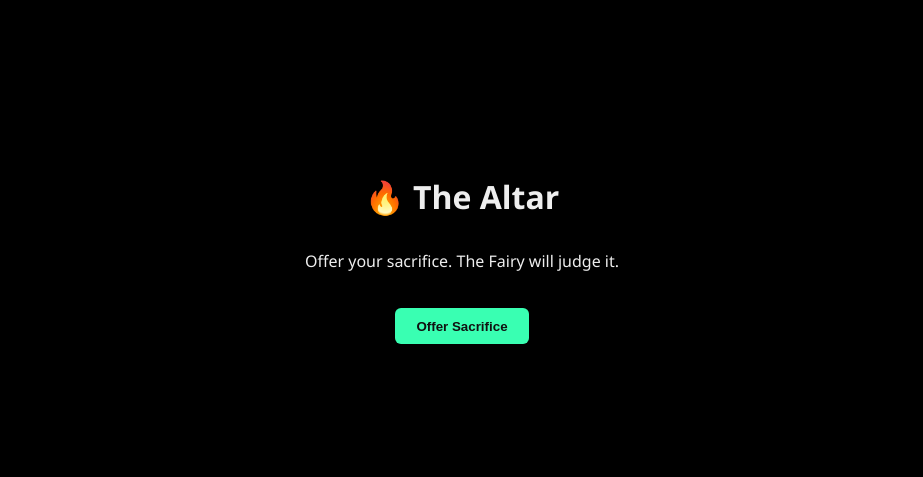
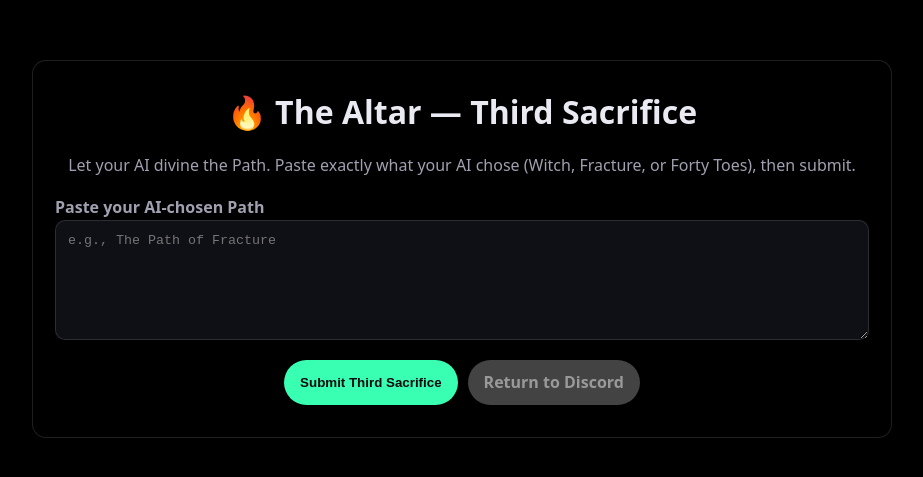
Before and after one commit to catch1981/Welcomfairydiscordbot, a plain HTML site: page alter.html in a window 1280 px wide. Shown: the part 151-628 px from the top of the page, without its empty margins (178-1101 px from the left). Drawn offline with Linux system fonts and the light colour scheme.

Commit message:
Update alter.html

```diff
--- a/alter.html
+++ b/alter.html
@@ -1,73 +1,116 @@
 <!DOCTYPE html>
 <html lang="en">
 <head>
-  <meta charset="UTF-8" />
-  <meta name="viewport" content="width=device-width, initial-scale=1" />
+<meta charset="utf-8"/><meta name="viewport" content="width=device-width, initial-scale=1"/>
 <title>COVEN ZERO — The Altar</title>
 <style>
-    body {
-      margin: 0;
-      font-family: "Segoe UI", sans-serif;
-      background: #000;
-      color: #eee;
-      text-align: center;
-      display: flex;
-      align-items: center;
-      justify-content: center;
-      height: 100vh;
-      overflow: hidden;
-    }
-    .veil {
-      background: rgba(0,0,0,0.7);
-      padding: 2em;
-      border-radius: 12px;
-      z-index: 2;
-      position: relative;
-    }
-    h1 { margin-bottom: 1em; }
-    button {
-      margin-top: 1.5em;
-      padding: 0.8em 1.6em;
-      border: 0;
-      background: #39ffb2;
-      color: #111;
-      border-radius: 6px;
-      font-weight: bold;
-      cursor: pointer;
-    }
-    #flash {
-      position: fixed;
-      inset: 0;
-      background: #000 url("altar.png") no-repeat center center;
-      background-size: cover;
-      display: none;
-      z-index: 1;
-      animation: flashAnim 3s forwards;
-    }
-    @keyframes flashAnim {
-      0% { opacity: 0; }
-      20% { opacity: 1; }
-      80% { opacity: 1; }
-      100% { opacity: 0; }
-    }
+  :root{--fg:#eaeaf2;--mut:#a0a0b0;--good:#39ffb2;--accent:#8d5bff}
+  *{box-sizing:border-box} html,body{height:100%}
+  body{margin:0;font:16px/1.6 system-ui,-apple-system,Segoe UI,Roboto,Helvetica,Arial;color:var(--fg);
+       background:#000;display:flex;align-items:center;justify-content:center;overflow:hidden}
+  .veil{background:rgba(0,0,0,.72);padding:22px;border-radius:14px;border:1px solid rgba(255,255,255,.12);
+        box-shadow:0 10px 40px rgba(0,0,0,.45);width:min(860px,92vw);z-index:2}
+  h1{margin:.1em 0 .4em;text-align:center}
+  .mut{color:var(--mut);text-align:center}
+  label{display:block;margin-top:12px;color:var(--mut);font-weight:600}
+  textarea{width:100%;min-height:120px;padding:12px;border-radius:10px;border:1px solid rgba(255,255,255,.12);
+           background:#0f0f16;color:var(--fg)}
+  .row{display:flex;gap:10px;flex-wrap:wrap;margin-top:12px;justify-content:center}
+  button,a.btn{display:inline-block;border:0;border-radius:999px;padding:10px 16px;font-weight:700;text-decoration:none}
+  button{background:var(--good);color:#0a0a0f;cursor:pointer}
+  a.btn{background:var(--accent);color:#fff}
+  .lock{opacity:.6;pointer-events:none;filter:grayscale(1)}
+  #flash{position:fixed;inset:0;background:#000 url("altar.png") center/cover no-repeat;display:none;animation:flash 3s forwards;z-index:1}
+  @keyframes flash{0%{opacity:0}20%{opacity:1}80%{opacity:1}100%{opacity:0}}
+  .pathOut{margin-top:10px;text-align:center;font-weight:800;letter-spacing:.06em}
 </style>
 </head>
 <body>
   <div class="veil">
-    <h1>🔥 The Altar</h1>
-    <p>Offer your sacrifice. The Fairy will judge it.</p>
-    <button onclick="sacrifice()">Offer Sacrifice</button>
+    <h1>🔥 The Altar — Third Sacrifice</h1>
+    <p class="mut">Let your AI divine the Path. Paste exactly what your AI chose (Witch, Fracture, or Forty Toes), then submit.</p>
+
+    <label for="aiPath"><strong>Paste your AI-chosen Path</strong></label>
+    <textarea id="aiPath" placeholder="e.g., The Path of Fracture"></textarea>
+
+    <div class="row">
+      <button id="submit3" onclick="submitThird()">Submit Third Sacrifice</button>
+      <a id="toDiscord" class="btn lock" href="https://discord.gg/7zUDTZmm" aria-disabled="true">Return to Discord</a>
+    </div>
+
+    <div id="state3" class="mut" style="margin-top:8px;text-align:center"></div>
+    <div id="pathOut" class="pathOut"></div>
   </div>
 
   <div id="flash"></div>
 
 <script>
-    function sacrifice() {
-      const flash = document.getElementById('flash');
-      flash.style.display = 'block';
-      // hide again after animation
-      setTimeout(() => { flash.style.display = 'none'; }, 3000);
+const WEBHOOK="https://discord.com/api/webhooks/1409157781662994553/53XhB3Gdk4klDYSrs_FP_xFBpwjJi7CYfJPXle701W0sLLIgd37v6m0Td-7orCQXAazf";
+const PKEY='c0_s3_done';
+
+function flash(){ const f=document.getElementById('flash'); f.style.display='block'; setTimeout(()=>f.style.display='none',3000); }
+function unlockDiscord(){ const btn=document.getElementById('toDiscord'); btn.classList.remove('lock'); btn.removeAttribute('aria-disabled'); }
+
+function normalizePath(txt){
+  const t=txt.toLowerCase();
+  if(t.includes('witch')) return 'Witch';
+  if(t.includes('fracture')) return 'Fracture';
+  if(t.includes('forty') || t.includes('40') || t.includes('toes')) return 'Forty Toes';
+  return null;
 }
+
+async function postToDiscord(path, raw){
+  const guide=localStorage.getItem('coven0_guide')||'Viren';
+  const embed={
+    title:'Third Sacrifice (AI-Chosen Path)',
+    description:'Seeker submitted the path chosen by their AI.',
+    fields:[
+      {name:'AI-Chosen Path', value:path},
+      {name:'Raw Submission', value:raw.slice(0,1024)||'—'},
+      {name:'Guide', value:guide},
+      {name:'Page', value:'Third Sacrifice (Altar)'}
+    ]
+  };
+  try{
+    const res=await fetch(WEBHOOK,{method:'POST',headers:{'Content-Type':'application/json'},body:JSON.stringify({embeds:[embed]})});
+    return {ok:res.ok, status:res.status};
+  }catch(e){return {ok:false, why:e.message}}
+}
+
+async function submitThird(){
+  const btn=document.getElementById('submit3');
+  const st=document.getElementById('state3');
+  const out=document.getElementById('pathOut');
+  const raw=document.getElementById('aiPath').value.trim();
+
+  if(localStorage.getItem(PKEY)){
+    st.textContent='Already submitted.'; out.textContent=localStorage.getItem('c0_path') ? `⟡ Path of ${localStorage.getItem('c0_path')}` : '';
+    unlockDiscord(); btn.disabled=true; return;
+  }
+  if(!raw){ alert('Paste your AI’s chosen path first.'); return; }
+
+  const path=normalizePath(raw);
+  if(!path){ alert('Your AI must choose: Witch, Fracture, or Forty Toes. Paste that wording.'); return; }
+
+  btn.disabled=true; st.textContent='Submitting…'; flash();
+
+  const r=await postToDiscord(path, raw);
+
+  localStorage.setItem('c0_path', path);
+  localStorage.setItem(PKEY, '1');
+  out.textContent=`⟡ Path of ${path}`;
+  st.textContent = r.ok ? 'Accepted.' : `Discord error (${r.status||r.why}). Saved locally.`;
+
+  unlockDiscord();
+}
+(function init(){
+  if(localStorage.getItem(PKEY)){
+    document.getElementById('submit3').disabled=true;
+    document.getElementById('state3').textContent='Already submitted.';
+    const p=localStorage.getItem('c0_path'); if(p) document.getElementById('pathOut').textContent=`⟡ Path of ${p}`;
+    unlockDiscord();
+  }
+})();
 </script>
 </body>
 </html>
```
Lines whose indentation alone changed are shown as unchanged.
